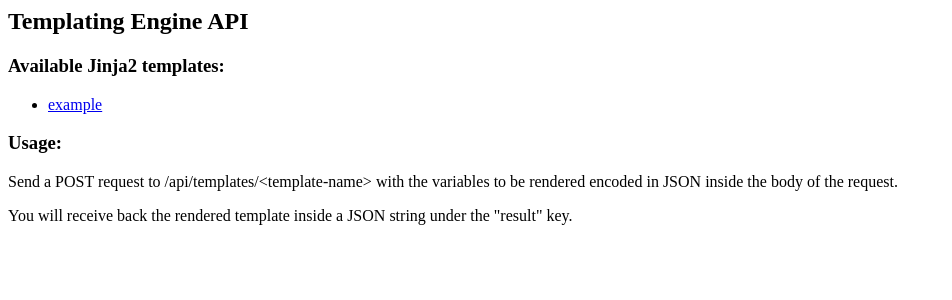
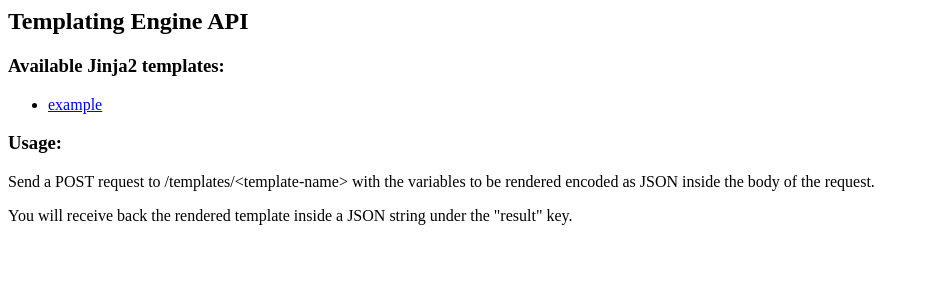
Before and after one commit to network-dave/jinja-templating-engine, a Flask app: page / in a window 1280 px wide. Shown: the top 300 px of the page, without its empty margins (0-952 px from the left). Run offline with Flask 2, Linux system fonts and the light colour scheme.

Commit message:
Minor changes

```diff
--- a/templates/template_list.html
+++ b/templates/template_list.html
@@ -13,7 +13,7 @@
 </div>
 <div>
 <h3>Usage:</h3>
-<p>Send a POST request to /api/templates/&lttemplate-name&gt with the variables to be rendered encoded in JSON inside the body of the request.</p>
+<p>Send a POST request to /templates/&lttemplate-name&gt with the variables to be rendered encoded as JSON inside the body of the request.</p>
 <p>You will receive back the rendered template inside a JSON string under the "result" key.</p>
 </div>
 </body>
```
